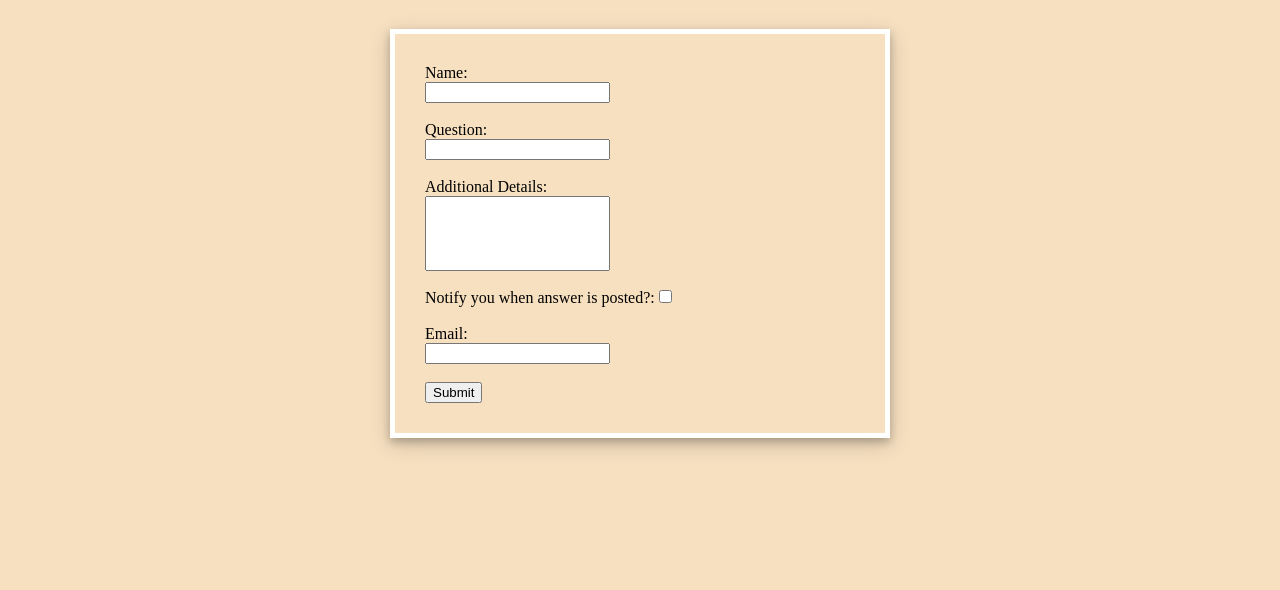
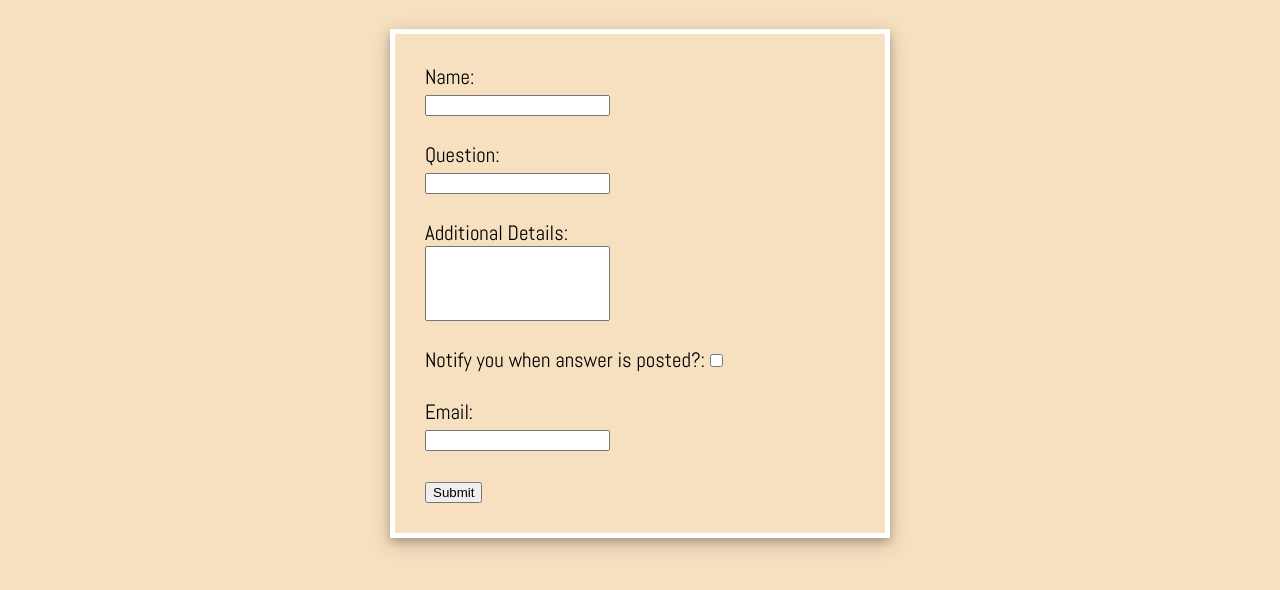
Before and after one commit to shaniceZaccardiRichey/OOTD, a plain HTML site: page ask-me.html in a window 1280 px wide. Shown: the part 122-712 px from the top of the page. Drawn offline with Linux system fonts and the light colour scheme.

Commit message:
Adjusted ask-me font

```diff
--- a/stylesheets/askme-style.css
+++ b/stylesheets/askme-style.css
@@ -33,6 +33,9 @@ main h1 {
 	max-width: 500px;
 	min-width: 300px;
 	box-shadow: 0 4px 8px 0 rgba(0, 0, 0, 0.2), 0 6px 20px 0 rgba(0, 0, 0, 0.19);
+
+	font-family: 'Abel', sans-serif;
+	font-size: 1.3em;
 }
 
 .ask-me * {
```
